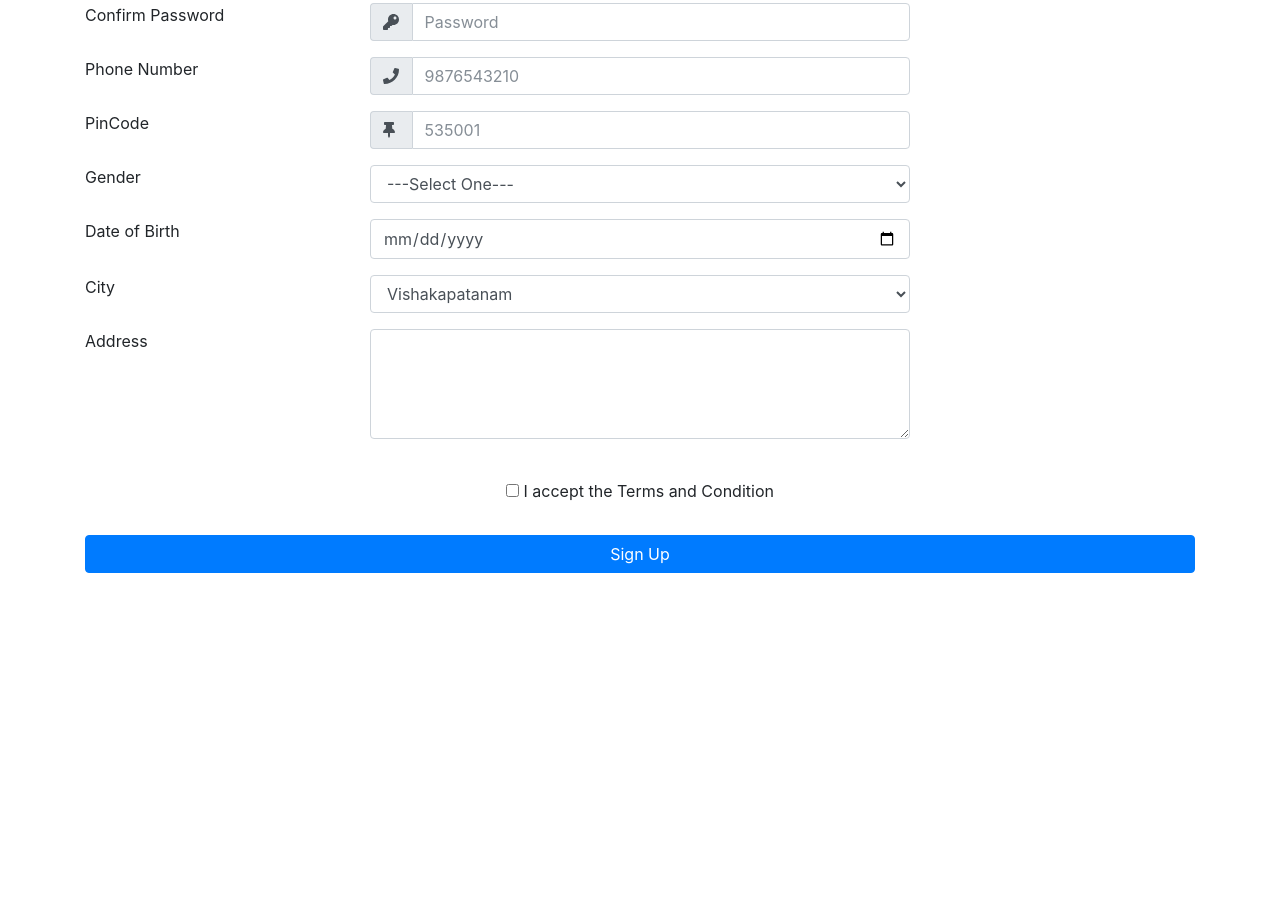
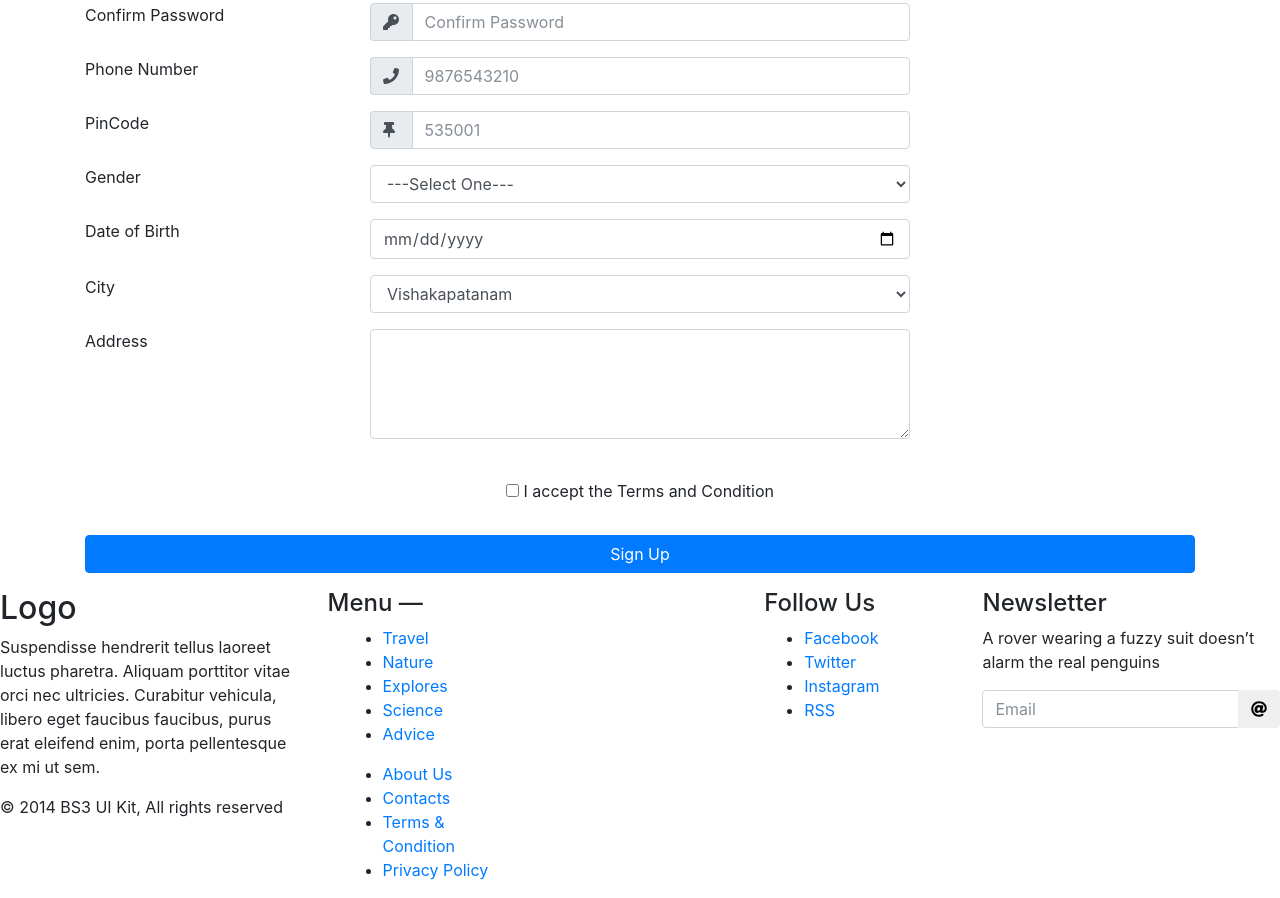
Before and after one commit to gdgovinddaga6/lendi-library, a plain HTML site: page register.html in a window 1280 px wide. Shown: the part 502-1400 px from the top of the page. Before the commit the page ends 1091 px from the top, so only its background shows below. Drawn offline with nearby package versions, Linux system fonts and the light colour scheme.

Commit message:
added footer

```diff
--- a/register.html
+++ b/register.html
@@ -5,6 +5,7 @@
   <meta charset="utf-8">
   <meta name="viewport" content="width=device-width, initial-scale=1">
   <link rel="stylesheet" href="https://maxcdn.bootstrapcdn.com/bootstrap/4.0.0-beta.2/css/bootstrap.min.css">
+  <link rel="stylesheet" href="footer.css"/>
   <script defer src="https://use.fontawesome.com/releases/v5.0.2/js/all.js"></script>
 </head>
 <body>
@@ -14,7 +15,7 @@
 
 
       <a class="navbar-brand" href="#">Lendi Library</a>
-    </div>
+
     <div class="collapse navbar-collapse" id="navbarNav">
       <ul class="navbar-nav ml-auto">
         <li class="nav-item"><a class="nav-link" href="#"><i class="fa fa-user-plus"></i> Sign Up</a></li>
@@ -75,7 +76,7 @@
                     <div class="input-group mb-2 mr-sm-2 mb-sm-0">
                         <div class="input-group-addon" style="width: 2.6rem"><i class="fa fa-user"></i></div>
                         <input type="text" name="name" class="form-control" id="name"
-                               placeholder="Govind Daga" required autofocus>
+                               placeholder="Eg. John Doe" required autofocus>
                     </div>
                 </div>
             </div>
@@ -122,7 +123,7 @@
                             <i class="fa fa-key"></i>
                         </div>
                         <input type="password" name="password-confirmation" class="form-control"
-                               id="password-confirm" placeholder="Password" required>
+                               id="password-confirm" placeholder="Confirm Password" required>
                     </div>
                 </div>
             </div>
@@ -186,7 +187,6 @@
       <input type="date" class="form-control" id="InputDOB" placeholder="Date of Birth">
     </div>
 	</div>
-
 	<div class="row">
             <div class="col-md-3 field-label-responsive">
                 <label for="">City</label>
@@ -199,8 +199,6 @@
       </select>
 	  </div>
 	  </div>
-
-
 		<div class="row">
             <div class="col-md-3 field-label-responsive">
                 <label for="">Address</label>
@@ -219,17 +217,59 @@
     </div>
 	  </div>
 	  <br/>
-
-
-
-
-
-
 	<button class="btn  btn-primary btn-block" type="submit">Sign Up</button>
-
     </form>
 </div>
-
+<footer class="footer-bs">
+        <div class="row">
+        	<div class="col-md-3 footer-brand animated fadeInLeft">
+            	<h2>Logo</h2>
+                <p>Suspendisse hendrerit tellus laoreet luctus pharetra. Aliquam porttitor vitae orci nec ultricies. Curabitur vehicula, libero eget faucibus faucibus, purus erat eleifend enim, porta pellentesque ex mi ut sem.</p>
+                <p>© 2014 BS3 UI Kit, All rights reserved</p>
+            </div>
+        	<div class="col-md-4 footer-nav animated fadeInUp">
+            	<h4>Menu —</h4>
+            	<div class="col-md-6">
+                    <ul class="pages">
+                        <li><a href="#">Travel</a></li>
+                        <li><a href="#">Nature</a></li>
+                        <li><a href="#">Explores</a></li>
+                        <li><a href="#">Science</a></li>
+                        <li><a href="#">Advice</a></li>
+                    </ul>
+                </div>
+            	<div class="col-md-6">
+                    <ul class="list">
+                        <li><a href="#">About Us</a></li>
+                        <li><a href="#">Contacts</a></li>
+                        <li><a href="#">Terms & Condition</a></li>
+                        <li><a href="#">Privacy Policy</a></li>
+                    </ul>
+                </div>
+            </div>
+        	<div class="col-md-2 footer-social animated fadeInDown">
+            	<h4>Follow Us</h4>
+            	<ul>
+                	<li><a href="#">Facebook</a></li>
+                	<li><a href="#">Twitter</a></li>
+                	<li><a href="#">Instagram</a></li>
+                	<li><a href="#">RSS</a></li>
+                </ul>
+            </div>
+        	<div class="col-md-3 footer-ns animated fadeInRight">
+            	<h4>Newsletter</h4>
+                <p>A rover wearing a fuzzy suit doesn’t alarm the real penguins</p>
+                <p>
+                    <div class="input-group">
+                      <input type="text" class="form-control" placeholder="Email">
+                      <span class="input-group-btn">
+                        <button class="btn btn-default" type="button"><span class="fa fa-at"></span></button>
+                      </span>
+                    </div><!-- /input-group -->
+                 </p>
+            </div>
+        </div>
+    </footer>
 <script src="https://code.jquery.com/jquery-3.2.1.slim.min.js" ></script>
 <script src="https://cdnjs.cloudflare.com/ajax/libs/popper.js/1.12.3/umd/popper.min.js" ></script>
 <script src="https://maxcdn.bootstrapcdn.com/bootstrap/4.0.0-beta.2/js/bootstrap.min.js"></script>
```
